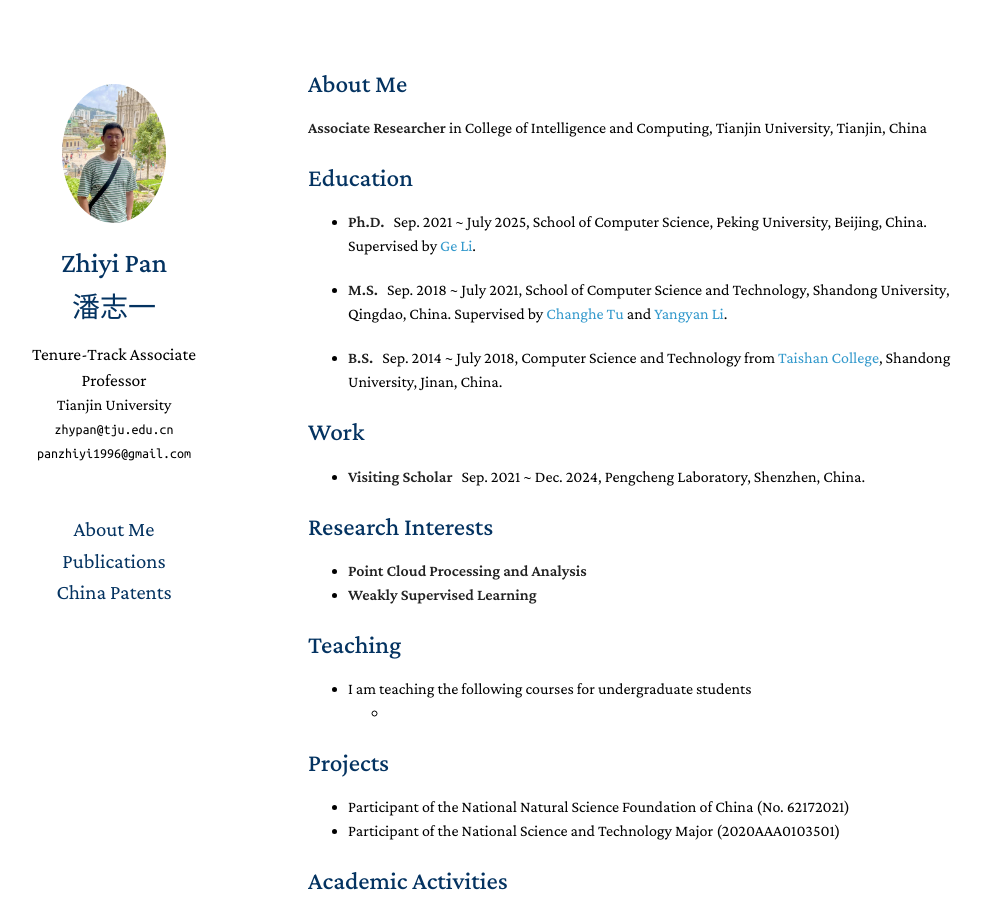
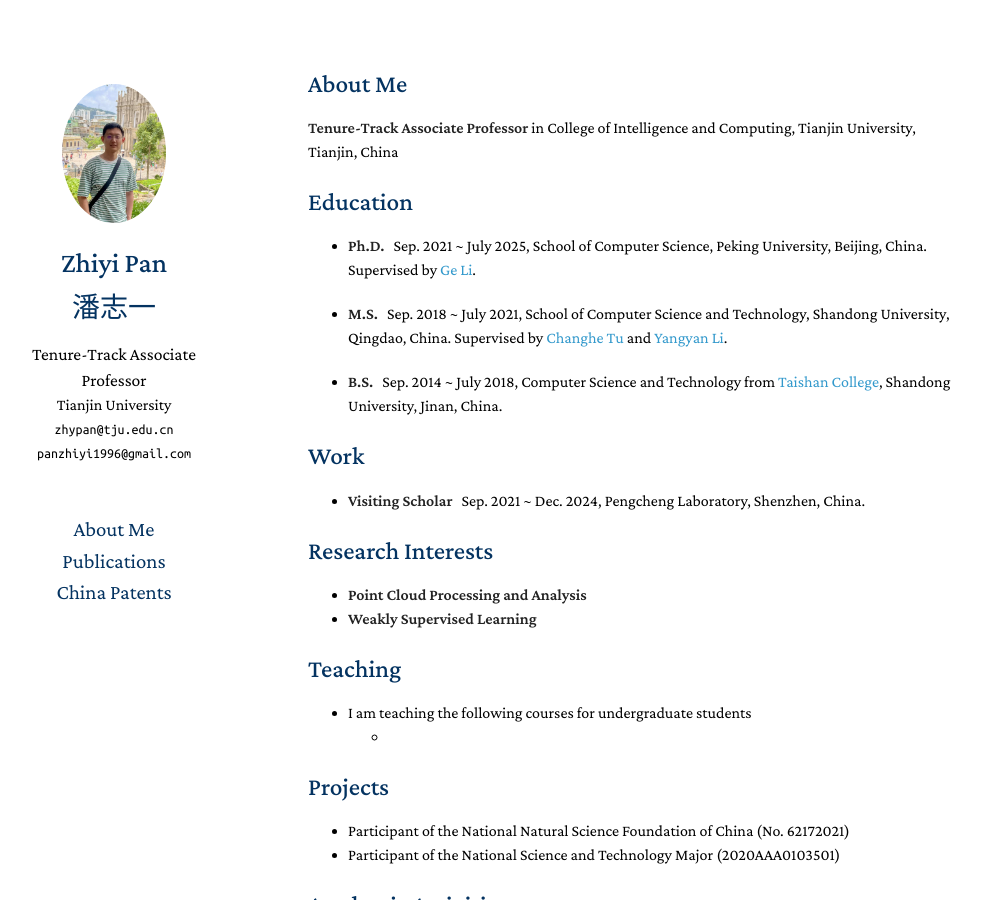
Before and after one commit to panzhiyi/panzhiyi.github.io, a Jekyll site: the page built from index.md, in a window 1280 px wide and 900 px high. Shown: the whole window, without its empty margins (162-1144 px from the left). Built offline with Jekyll 4.4.1, drawn with Linux system fonts in a browser that asks for light colours; a style sheet for code colours, icons or effects is not loaded.

Commit message:
Update index.md

```diff
--- a/index.md
+++ b/index.md
@@ -4,7 +4,7 @@
 
 ## About Me
 
-**Associate Researcher** in College of Intelligence and Computing, Tianjin University, Tianjin, China
+**Tenure-Track Associate Professor** in College of Intelligence and Computing, Tianjin University, Tianjin, China
 
 ## Education
 
```
